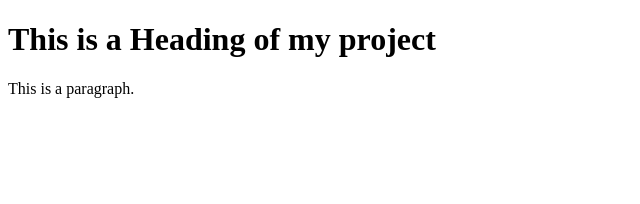
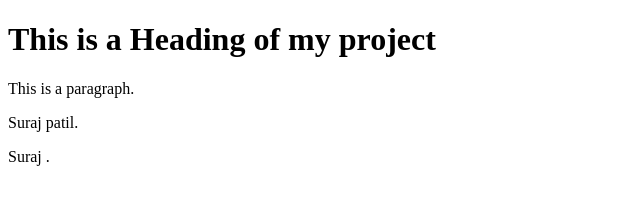
Before and after one commit to SurazA852456/mysuraz-repo, a plain HTML site: page index.html in a window 1280 px wide. Shown: the whole page, without its empty margins (0-640 px from the left). Drawn offline with Linux system fonts and the light colour scheme.

Commit message:
add chnaged file index.html

```diff
--- a/index.html
+++ b/index.html
@@ -7,6 +7,8 @@
 
 <h1>This is a Heading of my project</h1>
 <p>This is a paragraph.</p>
+<p>Suraj patil.</p>
+<p>Suraj .</p>
 
 </body>
 </html>
```
